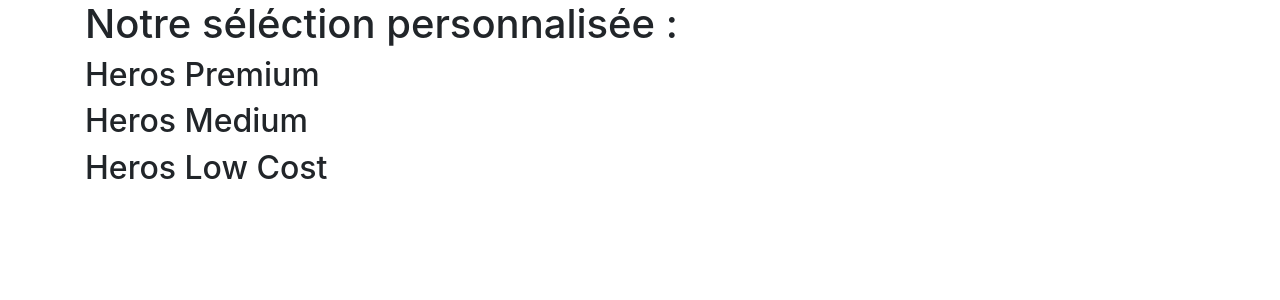
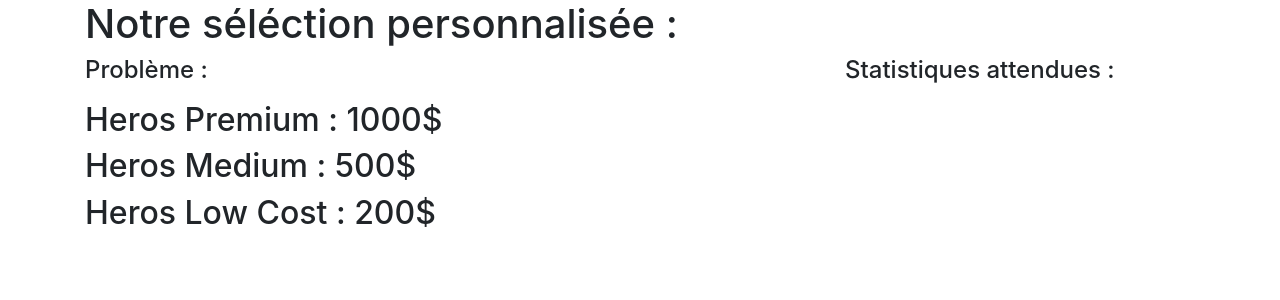
Before and after one commit to JeremyMordo/Hachathon-DelivHeroes, a Symfony app: template templates/result.html.twig in a window 1280 px wide. Shown: the part 144-444 px from the top of the page. Run offline with Twig, Linux system fonts and the light colour scheme; the template is opened without the code that fills it, so the values that code supplies are empty; some libraries are stand-ins or nearby versions; some web fonts are replaced.

Commit message:
added category things

```diff
--- a/templates/result.html.twig
+++ b/templates/result.html.twig
@@ -3,7 +3,23 @@
 {% block body %}
     <div class="container result-page">
         <h1>Notre séléction personnalisée :</h1>
-        <h2>Heros Premium</h2>
+        <div class="row">
+            <div class="col-8">
+                <h4>Problème :<br> {{category.name}}</h4>
+                <p>{{category.description}}</p>
+            </div>
+            <div class="col">
+                <h4>Statistiques attendues :</h4>
+                            {# </div>
+            <div class="col"> #}
+                    <ul>
+                    {% for key, statRequireds in category.statRequired %}
+                        <li class="small">{{key}} {{statRequireds}}</li>
+                    {% endfor %}
+                    </ul>
+            </div>
+        </div>
+        <h2>Heros Premium : 1000$</h2>
         <div class="lotcards">
             {% for hero in allgoodheroes|slice(1,3) %}
                 <div class="profile-card-2">
@@ -45,7 +61,7 @@
                 </div>
             {% endfor %}
         </div>
-        <h2>Heros Medium</h2>
+        <h2>Heros Medium : 500$</h2>
         <div class="lotcards">
             {% for hero in allgoodheroes|slice(4,3) %}
                 <div class="profile-card-2">
@@ -87,7 +103,7 @@
                 </div>
             {% endfor %}
         </div>
-        <h2>Heros Low Cost</h2>
+        <h2>Heros Low Cost : 200$</h2>
         <div class="lotcards">
             {% for hero in allgoodheroes|slice(7,3) %}
                 <div class="profile-card-2">
```
